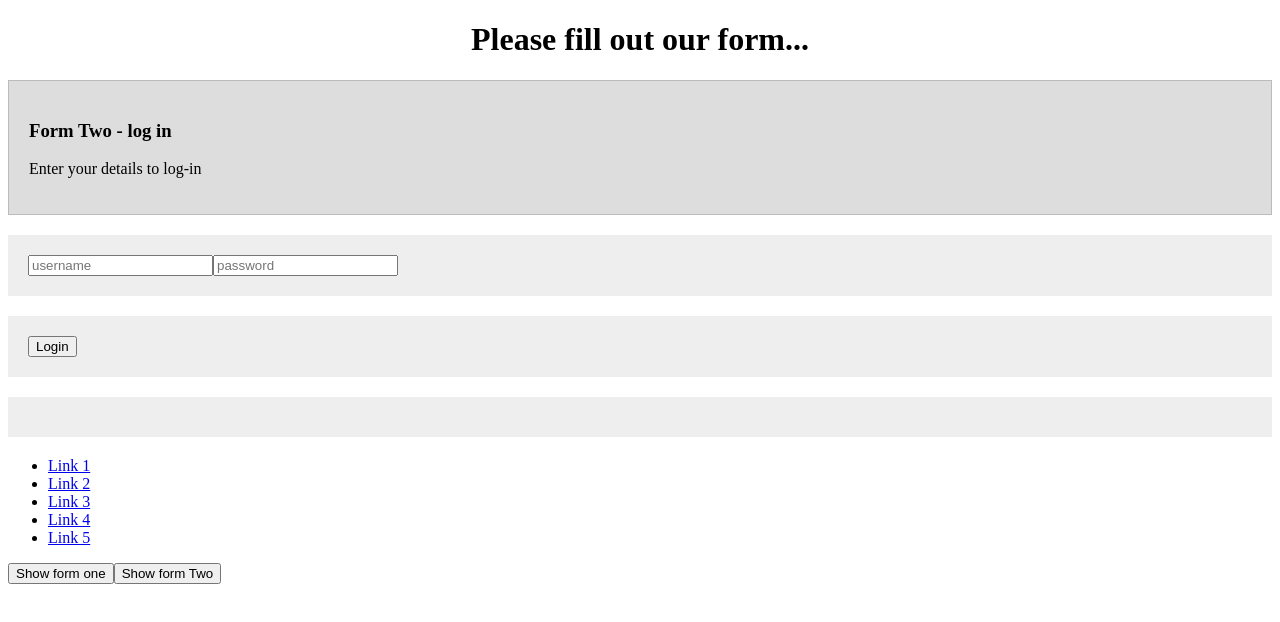
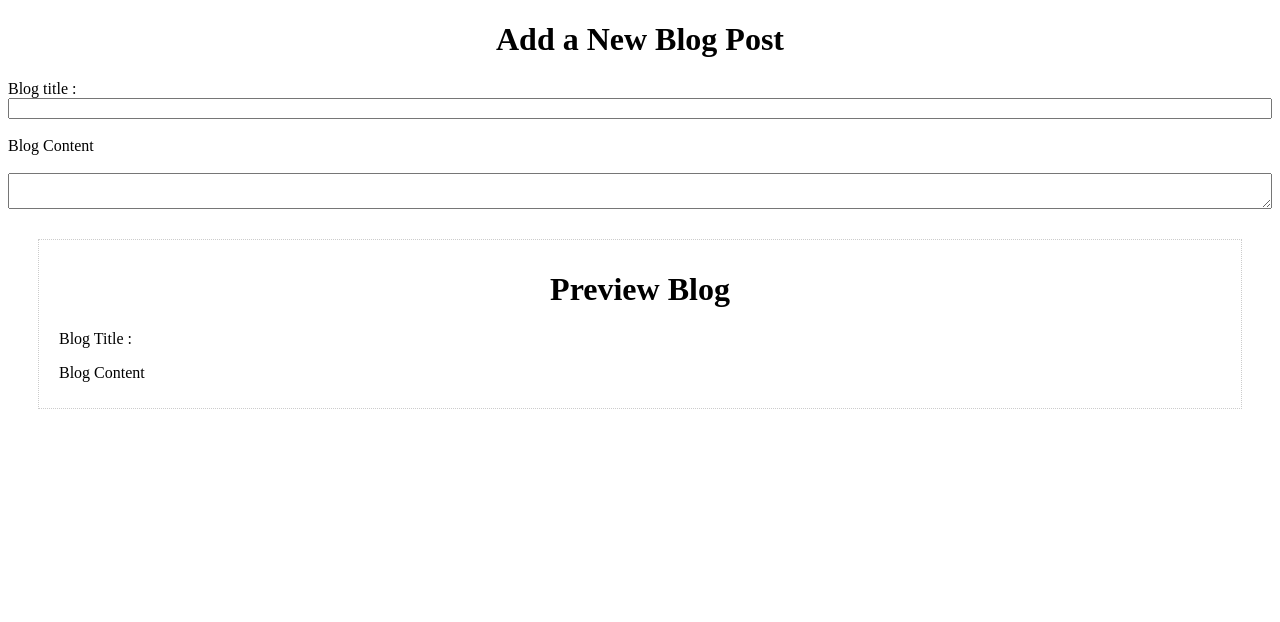
Before and after one commit to nokranger/_basicVueJS_CLI, a Vue app: page / in a window 1280 px wide. Shown: the top 622 px of the page. Built offline with nearby package versions, Linux system fonts and the light colour scheme.

Commit message:
input binding

```diff
--- a/src/App.vue
+++ b/src/App.vue
@@ -1,25 +1,28 @@
 <template>
   <div>
-    <keep-alive>
+    <add-blog></add-blog>
+    <!-- <keep-alive>
     <component v-bind:is="component"></component>
     </keep-alive>
     <button v-on:click="component = 'form-one'">Show form one</button>
-    <button v-on:click="component = 'form-two'">Show form Two</button>
+    <button v-on:click="component = 'form-two'">Show form Two</button> -->
   </div>
 </template>
 
 <script>
 import formOne from './views/formOne.vue'
 import formTwo from './views/formTwo.vue'
+import AddBlog from './views/AddBlog.vue'
 
 export default {
   components: {
     'form-one': formOne,
-    'form-two': formTwo
+    'form-two': formTwo,
+    'add-blog': AddBlog
   },
   data() {
     return {
-      component: 'form-two'
+      component: 'form-two',
     };
   },
   methods: {
--- /dev/null
+++ b/src/views/AddBlog.vue
@@ -0,0 +1,58 @@
+<template>
+    <div id="add-blog">
+        <h1>Add a New Blog Post</h1>
+        <form action="">
+            <label for="">Blog title : </label>
+            <input type="text" v-model.lazy="blog.title" required><br>
+            <label for="">Blog Content</label><br>
+            <textarea v-model.lazy="blog.content"></textarea>
+        </form>
+        <div id="preview">
+            <h1>Preview Blog</h1>
+            <p>Blog Title : {{ blog.title }}</p>
+            <p>Blog Content</p>
+            <p>{{ blog.content }}</p>
+        </div>
+    </div>
+</template>
+
+<script>
+export default {
+    data () {
+        return {
+            blog: {
+                title: "",
+                content: ""
+            }
+        }
+    },
+    methods: {
+
+    }
+}
+</script>
+
+<style scoped>
+#add-blog *{
+  box-sizing: border-box;
+}
+#add-blog {
+  margin: 20px auto;
+  max-width: 500;
+}
+label {
+  display: block;
+}
+input[type="text"],textarea {
+  display: block;
+  width: 100%;
+}
+#preview {
+  padding: 10px 20px;
+  border: 1px dotted #ccc;
+  margin: 30px;
+}
+h3 {
+    margin-top: 10px;
+}
+</style>
```
